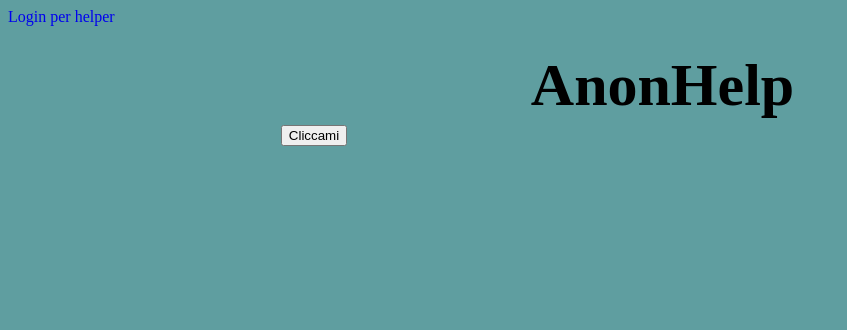
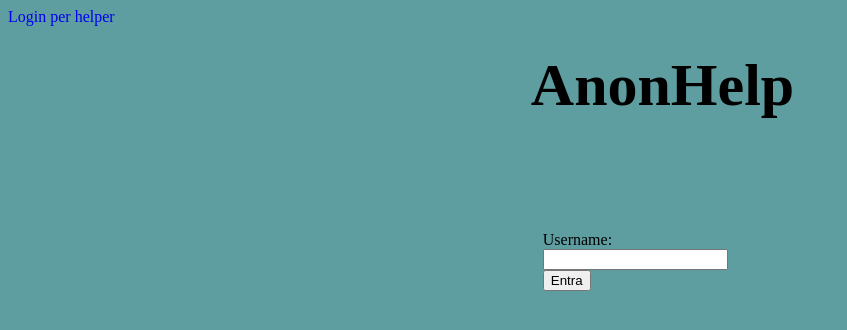
Before and after one commit to Rayan5623/AnonHelp, a plain HTML site: page index.html in a window 1280 px wide. Shown: the whole page, without its empty margins (0-847 px from the left). Drawn offline with Linux system fonts and the light colour scheme.

Commit message:
edit win

```diff
--- a/index.html
+++ b/index.html
@@ -22,16 +22,13 @@
     <div class="verticale">
     <h1> AnonHelp </h1>
 
-        <!--<form method="post">
+        <form method="post">
         <fieldset>
         <label> Username: <input id="user" type="text"/></label>
         <input onClick="checkCookie()" type="submit" value="Entra"/>
         </fieldset>
         <script type="text/javascript" src="./js/cookie.js"></script>
-        </form>-->
-        <a href="./chat.html">
-        <button>Cliccami</button>
-        </a>
+        </form>
 </div>
 
 </body>
--- a/js/cookie.js
+++ b/js/cookie.js
@@ -23,7 +23,8 @@ function getCookie(cname) { // ritorna il valore del cookie
   }
 
   function checkCookie() { // verifica se il cookie è stato settato, il controllo del cookie avviene in questa funzione
-  let user = getCookie("username");
+    let user = document.getElementById("user").value;
+    //let user = getCookie("username");
     if (user != "") {
       alert("Welcome again " + user);
     } else {
@@ -32,4 +33,5 @@ function checkCookie() { // verifica se il cookie è stato settato, il controllo
         setCookie("username", user, 365);
       }
     }
+    window.open("./chat.html");
   }
```
Lines whose indentation alone changed are shown as unchanged.
